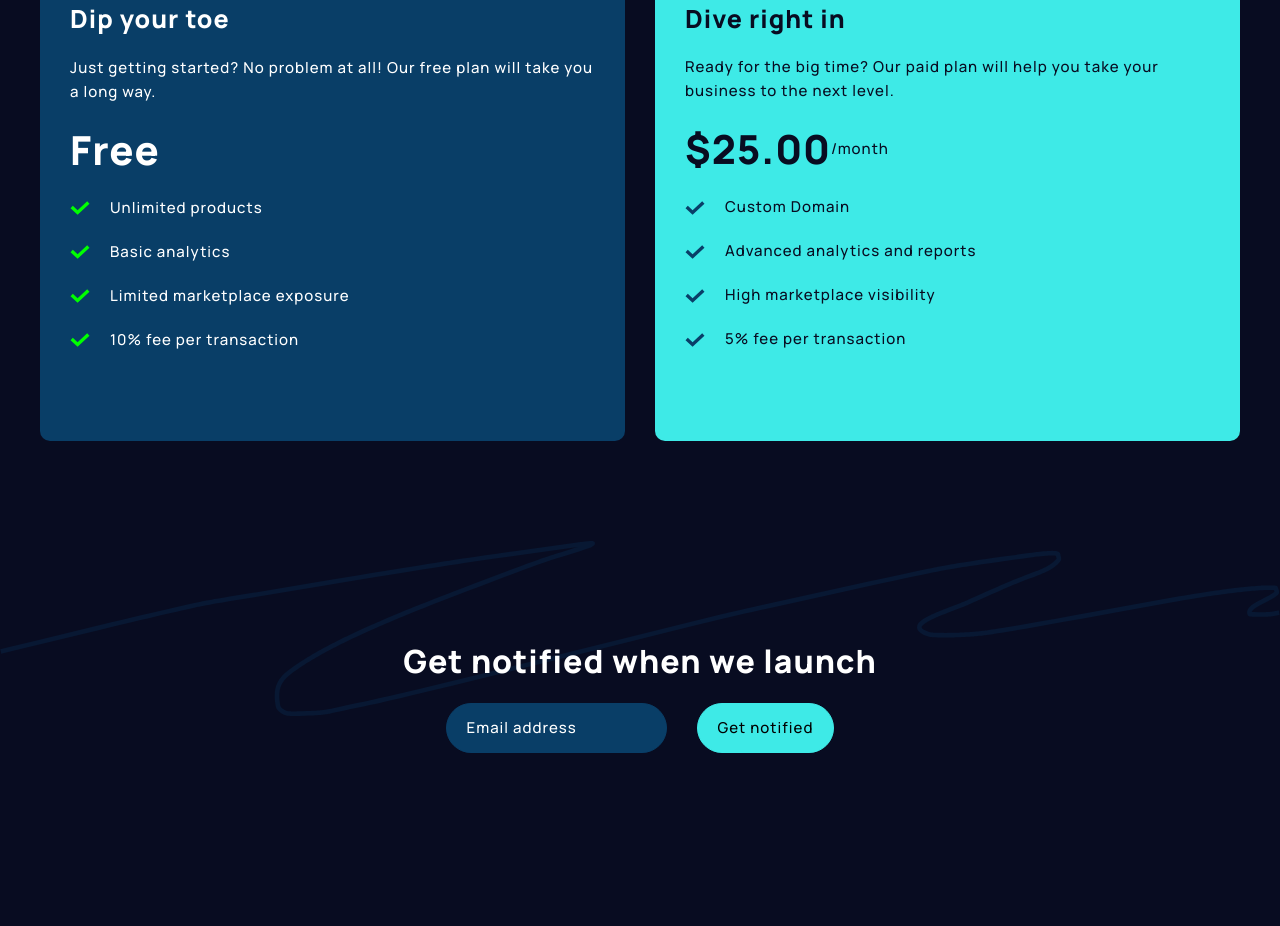
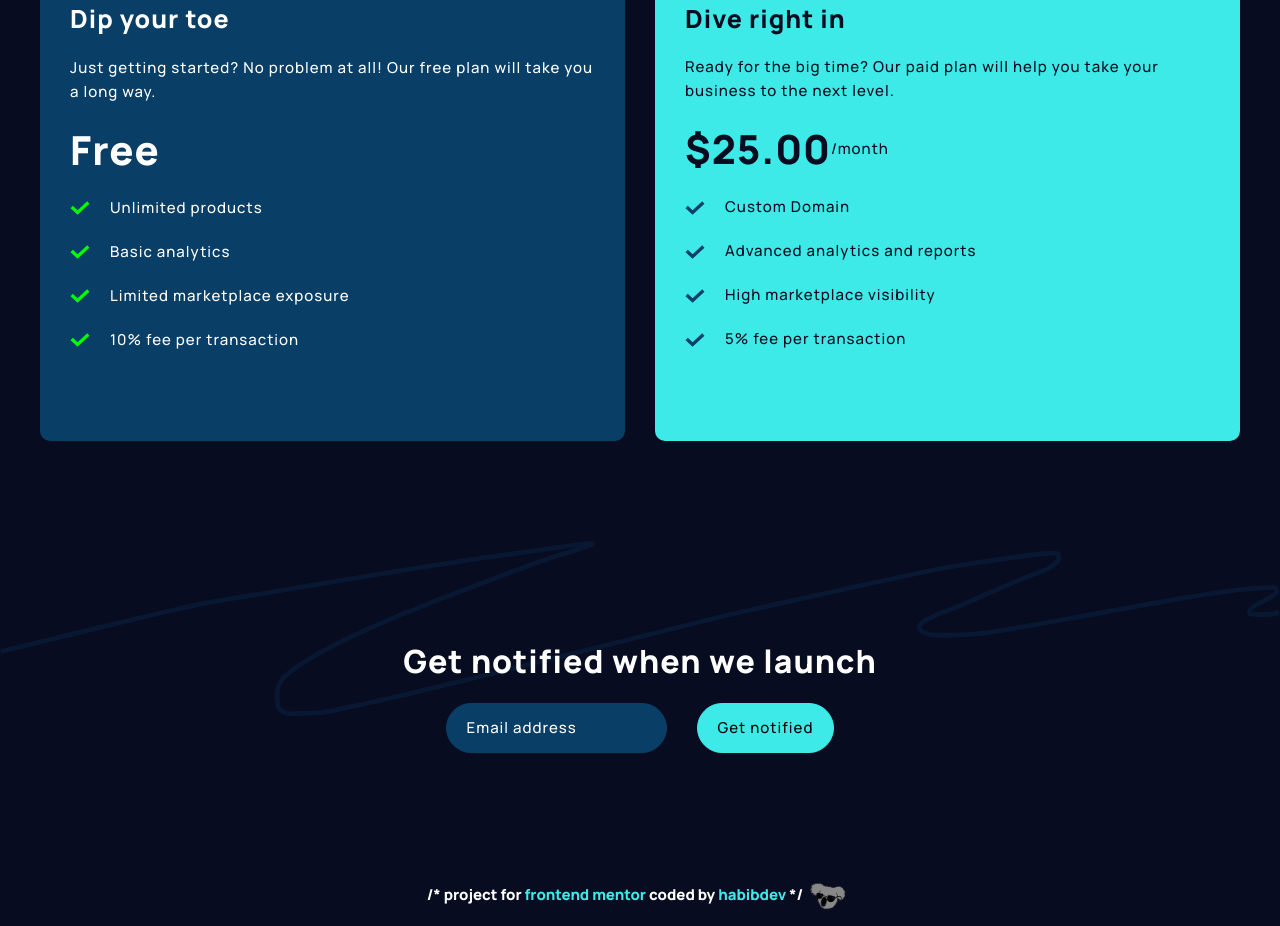
Before and after one commit to freetart/FEM-maker-pre-launch-landing-page, a website: page index.html in a window 1280 px wide. Shown: the part 1728-2654 px from the top of the page. Before the commit the page ends 2581 px from the top, so only its background shows below. Drawn offline with Linux system fonts and the light colour scheme.

Commit message:
created tag

```diff
--- a/css/styles.css
+++ b/css/styles.css
@@ -399,3 +399,33 @@ cta
   background-color: var(--teal);
   border: 0.1rem solid var(--teal);
 }
+
+/* tag */
+.tag {
+  display: flex;
+  align-items: center;
+  justify-content: center;
+  text-align: center;
+  flex-wrap: wrap;
+  padding: 2rem 2rem 1rem 2rem;
+  background-color: var(--black);
+}
+
+.tag__heading {
+  font-size: var(--xxs);
+  color: var(--white);
+}
+
+.tag__link {
+  color: var(--teal);
+  outline: 0;
+}
+
+.tag__link:hover,
+.tag__link:focus {
+  text-decoration: underline;
+}
+
+.tag__logo {
+  width: 5rem;
+}
--- a/index.html
+++ b/index.html
@@ -269,6 +269,28 @@
       </section>
     </main>
 
+    <!-- tag -->
+    <footer class="tag">
+      <h3 class="tag__heading">
+        /* project for
+        <a
+          href="https://www.frontendmentor.io/challenges/maker-prelaunch-landing-page-WVZIJtKLd"
+          target="_blank"
+          class="tag__link"
+        >
+          frontend mentor</a
+        >
+        coded by
+        <a
+          href="https://github.com/habibdev96"
+          target="_blank"
+          class="tag__link"
+          >habibdev</a
+        >
+        */
+      </h3>
+      <img src="./images/logo/habibdevgif.gif" alt="logo" class="tag__logo" />
+    </footer>
     <!-- main js -->
     <script src="./js/script.js"></script>
   </body>
```
